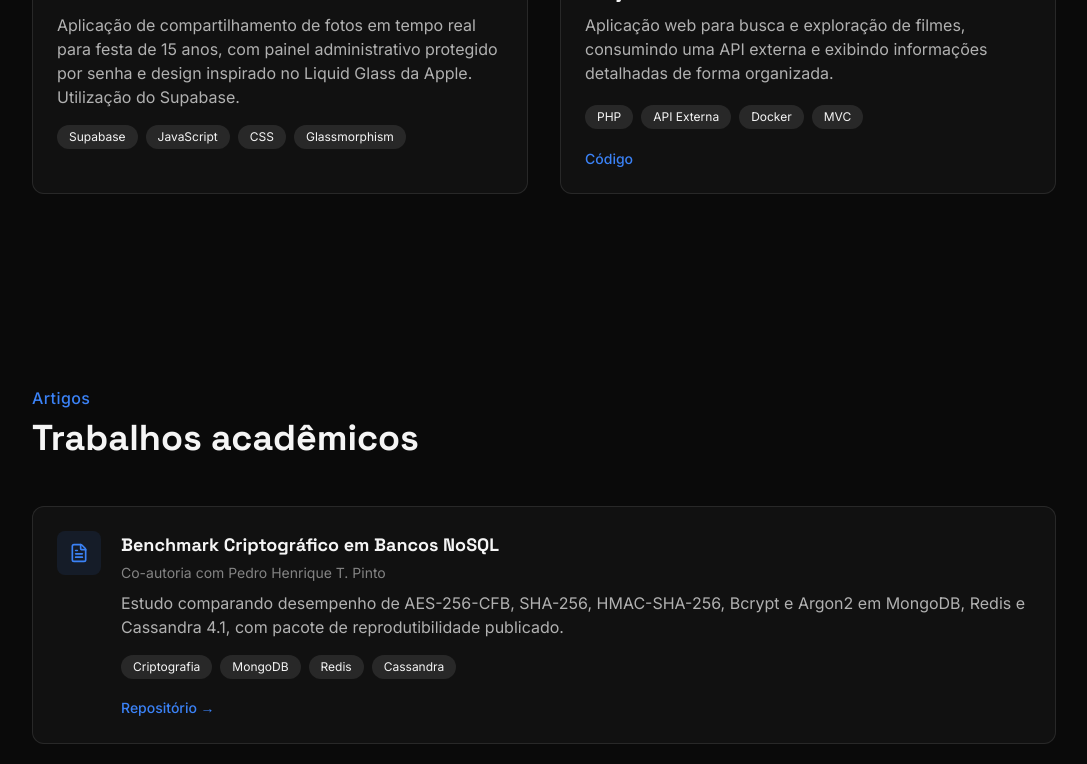
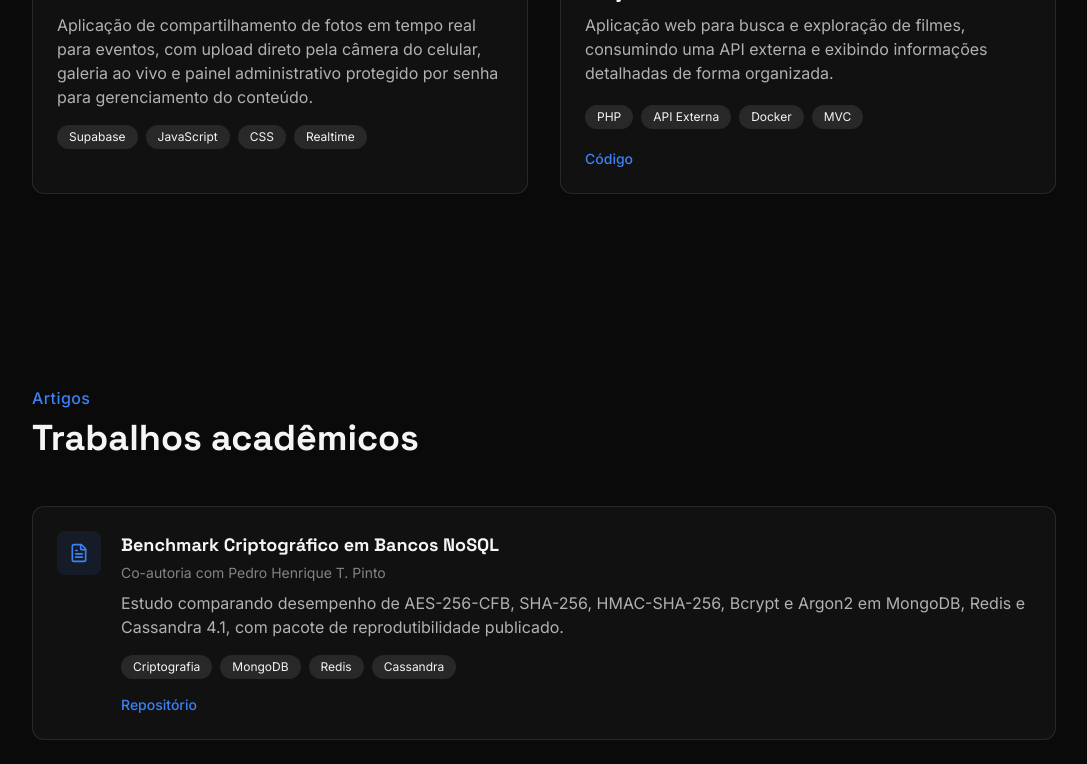
Before and after one commit to Caiosenaf15/portfolio, a Next.js app: page / in a window 1280 px wide. Shown: the part 2920-3684 px from the top of the page, without its empty margins (96-1183 px from the left). Built offline with nearby package versions, Linux system fonts and the light colour scheme.

Commit message:
artigos em pdf

```diff
--- a/components/Articles.tsx
+++ b/components/Articles.tsx
@@ -8,8 +8,9 @@ const articles = [
       "Estudo comparando desempenho de AES-256-CFB, SHA-256, HMAC-SHA-256, Bcrypt e Argon2 em MongoDB, Redis e Cassandra 4.1, com pacote de reprodutibilidade publicado.",
     coauthor: "Co-autoria com Pedro Henrique T. Pinto",
     tags: ["Criptografia", "MongoDB", "Redis", "Cassandra"],
-    link: "https://github.com/Caiosenaf15/benchmark-NoSQL",
-    linkLabel: "Repositório",
+    repo: "https://github.com/Caiosenaf15/benchmark-NoSQL",
+    repoLabel: "Repositório",
+    pdf: "",
   },
   {
     title: "Análise de Desempenho com OpenMP",
@@ -17,8 +18,9 @@ const articles = [
       "Avaliação de Speedup, Eficiência e Lei de Amdahl em algoritmos paralelos — multiplicação de matrizes, Selection Sort, Heap Sort e histogramas — utilizando a biblioteca LibPPC.",
     coauthor: "Co-autoria com Lucas Pontes Lira",
     tags: ["C", "OpenMP", "HPC", "Paralelismo"],
-    link: "https://github.com/Caiosenaf15/Paralelizacao-de-Algoritmos",
-    linkLabel: "Repositório",
+    repo: "",
+    repoLabel: "",
+    pdf: "/articles/paralelismo-openmp.pdf",
   },
 ];
 
@@ -69,16 +71,28 @@ export default function Articles() {
                     ))}
                   </div>
 
-                  {article.link && (
+                  <div className="flex gap-4">
+                    {article.pdf && (
                       <a
-                      href={article.link}
+                        href={article.pdf}
                         target="_blank"
                         rel="noopener noreferrer"
                         className="text-sm font-medium text-accent hover:underline"
                       >
-                      {article.linkLabel} →
+                        Ver artigo →
                       </a>
                     )}
+                    {article.repo && (
+                      <a
+                        href={article.repo}
+                        target="_blank"
+                        rel="noopener noreferrer"
+                        className="text-sm font-medium text-accent hover:underline"
+                      >
+                        {article.repoLabel}
+                      </a>
+                    )}
+                  </div>
                 </div>
               </div>
             </FadeIn>
--- a/components/Projects.tsx
+++ b/components/Projects.tsx
@@ -5,8 +5,8 @@ const projects = [
   {
     title: "Maria 15 Anos - Galeria",
     description:
-      "Aplicação de compartilhamento de fotos em tempo real para festa de 15 anos, com painel administrativo protegido por senha e design inspirado no Liquid Glass da Apple. Utilização do Supabase.",
-    tags: ["Supabase", "JavaScript", "CSS", "Glassmorphism"],
+      "Aplicação de compartilhamento de fotos em tempo real para eventos, com upload direto pela câmera do celular, galeria ao vivo e painel administrativo protegido por senha para gerenciamento do conteúdo.",
+    tags: ["Supabase", "JavaScript", "CSS", "Realtime"],
     github: "",
     demo: "",
     image: "/imgs/Maria15anos.png",
```
Also changed, not shown: 2 other files (tests, documents, lock files or other folders). Lines whose indentation alone changed are shown as unchanged.
